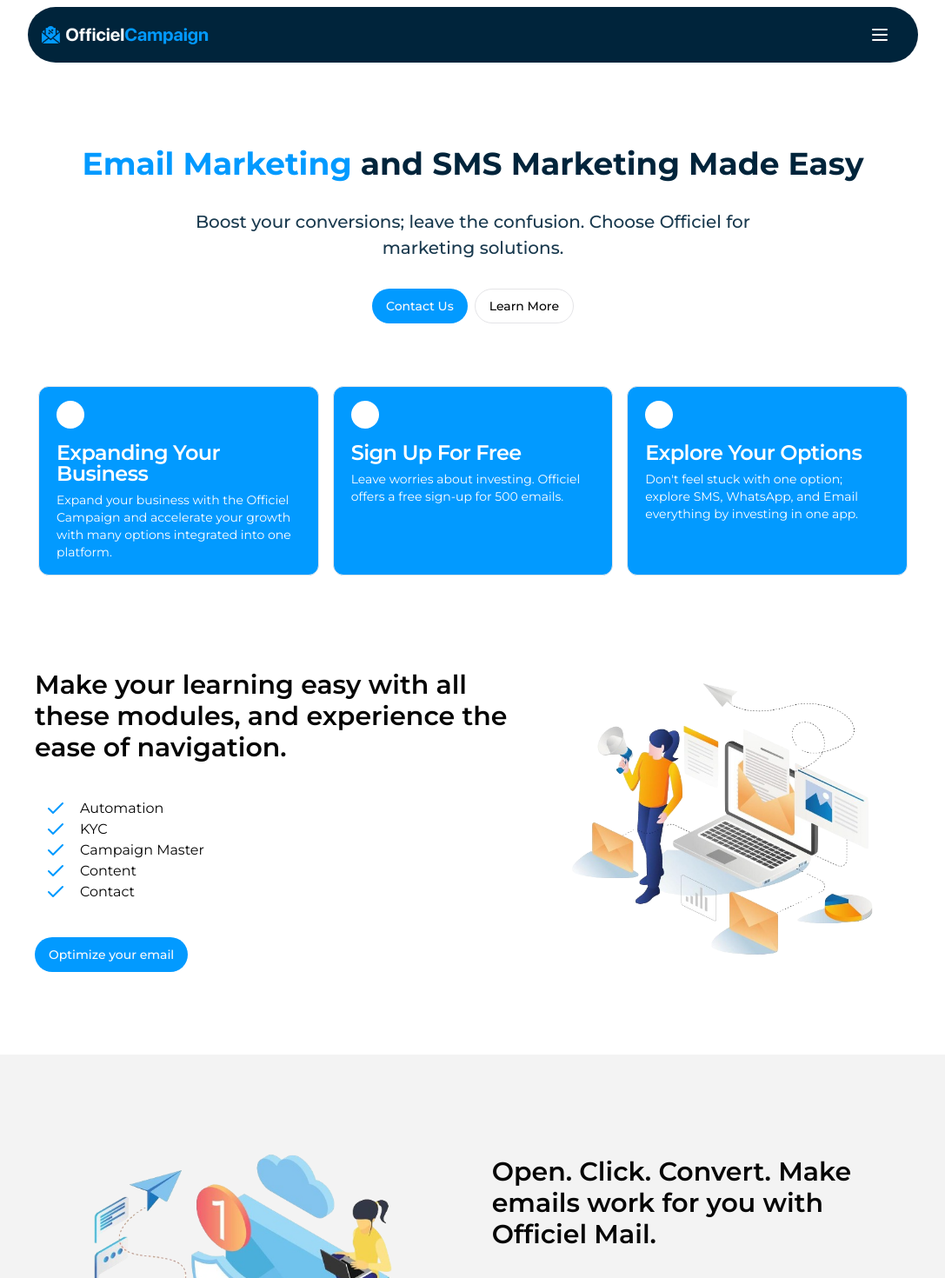
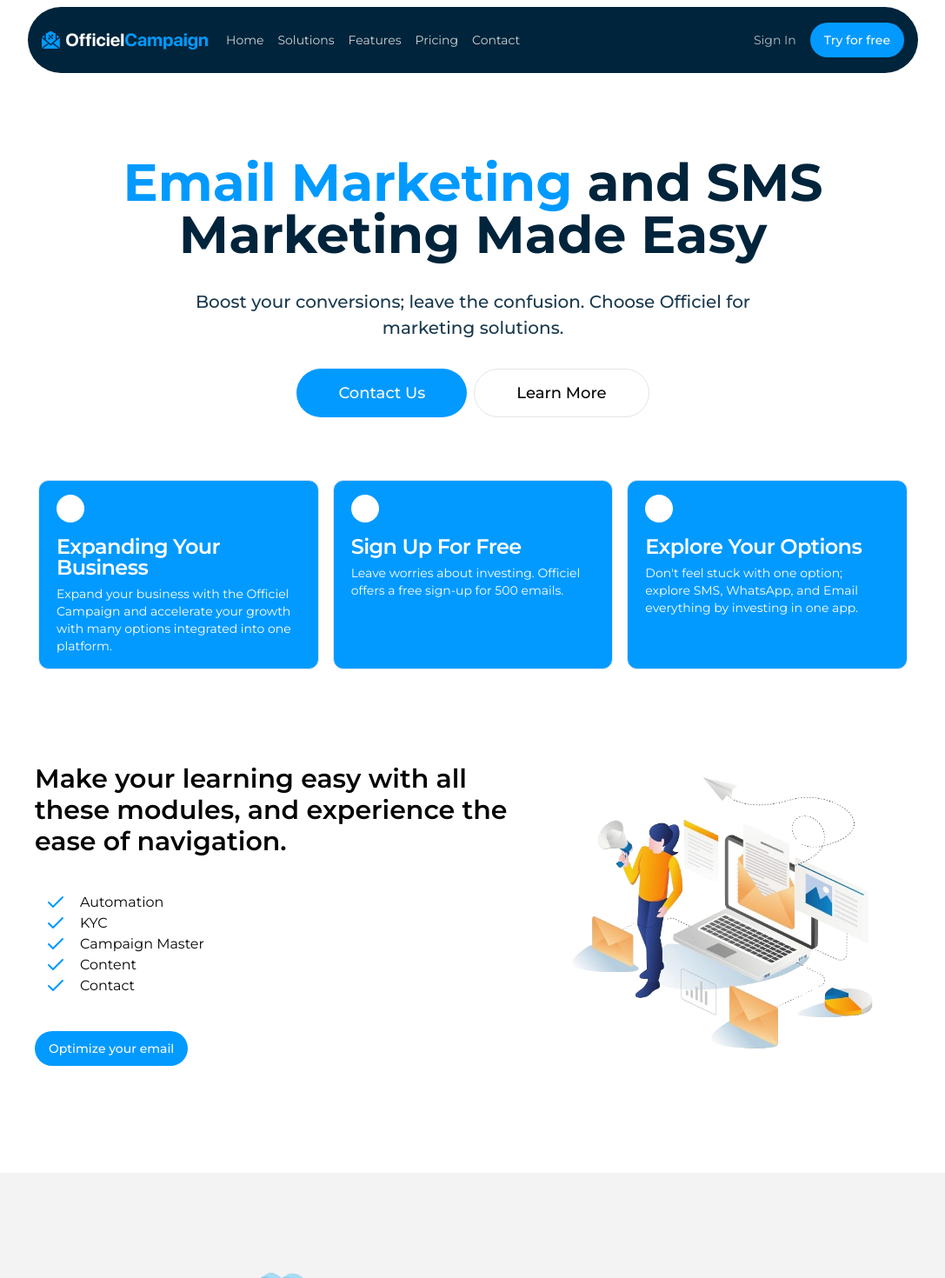
Before and after one commit to rutunjofficiel/campaigns, a Next.js app: page / in a window 1280 px wide. Shown: the top 1470 px of the page at 87% size, without its empty margins (96-1183 px from the left). Built offline with nearby package versions, Linux system fonts and the light colour scheme.

Commit message:
feat: checkpoint 1

```diff
--- a/app/page.js
+++ b/app/page.js
@@ -10,10 +10,10 @@
 
 export default function Page() {
   return (
-    <div className=" flex flex-col justify-center gap-8 px-3 ">
+    <div className=" flex flex-col justify-center gap-8">
       <Navbar />
       <Hero />
-      <div className="flex w-full flex-col justify-center gap-5">
+      <div className="flex w-full flex-col justify-center gap-12">
         <FeatureSection />
         <div className="w-full bg-[#F3F3F3]">
           <FeatureSection2 />
@@ -25,7 +25,7 @@
         </div>
         <Benefits />
       </div>
-      <div className="relative w-full bg-[#029AFF] py-16 ">
+      <div className="relative mt-24 w-full bg-[#029AFF] py-16 ">
         <CtaBottom />
       </div>
     </div>
--- a/components/(hero)/fficielCampaignServices.jsx
+++ b/components/(hero)/fficielCampaignServices.jsx
@@ -4,7 +4,7 @@
 
 export default function OfficielCampaignServices() {
   return (
-    <div className="md:mt-16 m-auto md:max-w-[64rem]">
+    <div className="m-auto  md:max-w-[64rem]">
       <div className=" flex flex-col gap-10 text-center  md:items-center">
         <h1 className="text-3xl font-bold">Officiel Campaign Services </h1>
         <p className="max-w-[42rem] text-xl font-medium   leading-normal text-[#00243B] opacity-90 ">
--- a/components/cta-bottom.jsx
+++ b/components/cta-bottom.jsx
@@ -12,14 +12,11 @@
             Well, bring the change and let Officiel handle all your tasks.
           </p>
           <div className="flex w-fit flex-row gap-2">
-            <Button className="lg:h-14 lg:rounded-full lg:px-12 lg:text-lg bg-[#029AFF]">
-              Try it now
+            <Button className="lg:h-14 lg:rounded-lg lg:px-12 lg:text-lg bg-white text-[#029AFF]">
+              Start for free
             </Button>
-            <Button
-              className="lg:h-14 lg:rounded-full lg:px-12 lg:text-lg "
-              variant="outline"
-            >
-              Subscribe
+            <Button className="lg:h-14 lg:rounded-full lg:px-12 lg:text-lg outline outline-1 outline-white">
+              Request more info
             </Button>
           </div>
         </div>
--- a/components/featuresChecklist.jsx
+++ b/components/featuresChecklist.jsx
@@ -13,6 +13,13 @@
           Leave internet worries behind, experience, and use Officiel SMS to
           shoot your shots.
         </h1>
+        <ul className="text-[0.8rem] md:text-[1rem]">
+          {officielCampaignModules.map((feature, index) => (
+            <li key={index}>
+              <HeroFeature feature={feature} />
+            </li>
+          ))}
+        </ul>
         <div className="flex w-fit flex-row gap-2">
           <Button className="lg:h-14 lg:rounded-full lg:px-12 lg:text-lg bg-[#029AFF]">
             Try it now
@@ -24,13 +31,6 @@
             Subscribe
           </Button>
         </div>
-        <ul className="text-[0.8rem] md:text-[1rem]">
-          {officielCampaignModules.map((feature, index) => (
-            <li key={index}>
-              <HeroFeature feature={feature} />
-            </li>
-          ))}
-        </ul>
       </div>
       <div className="lg:m-0 relative m-auto aspect-square w-[94vw] md:w-[80vw]">
         <Image
--- a/components/hero.js
+++ b/components/hero.js
@@ -7,7 +7,7 @@
   return (
     <section className="m-auto  flex flex-col gap-10 px-3 text-start md:mt-16 md:max-w-[64rem] md:items-center md:text-center">
       <div className="flex max-w-[64rem] flex-col items-start gap-4 md:items-center md:gap-8 ">
-        <h1 className="lg:text-7xl  text-4xl font-bold text-[#00243B]">
+        <h1 className="lg:text-7xl text-4xl  font-bold text-[#00243B] md:text-6xl">
           <span className="text-[#029AFF]">Email Marketing</span> and SMS
           Marketing Made Easy
         </h1>
@@ -16,11 +16,11 @@
           marketing solutions.
         </p>
         <div className="flex w-fit flex-row gap-2">
-          <Button className="lg:h-14 lg:rounded-full lg:px-12 lg:text-lg bg-[#029AFF]">
+          <Button className="md:h-14 md:rounded-full md:px-12 md:text-lg">
             Contact Us
           </Button>
           <Button
-            className="lg:h-14 lg:rounded-full lg:px-12 lg:text-lg "
+            className="md:h-14 md:rounded-full md:px-12 md:text-lg"
             variant="outline"
           >
             Learn More
--- a/components/navbar.jsx
+++ b/components/navbar.jsx
@@ -10,9 +10,9 @@
   return (
     <header>
       <nav
-        className={`${navHidden ? "rounded-[2rem]" : "rounded-[2rem]  rounded-b-[2rem]"} lg:px-4 lg:py-4 lg:mt-4 lg:flex-row m-auto mt-2 flex w-[85%]  flex-col items-center justify-between rounded-full bg-[#00243B] px-4 text-lg text-gray-700 md:max-w-[64rem] md:justify-between md:gap-3 `}
+        className={`${navHidden ? "rounded-[2rem]" : "rounded-[2rem]"} lg:px-4 lg:py-4 lg:mt-4 m-auto mt-2 flex w-[85%] flex-col items-center justify-between rounded-full bg-[#00243B] px-4 text-lg text-gray-700 md:max-w-[64rem] md:flex-row md:justify-between md:gap-3 `}
       >
-        <div className="lg:w-fit flex w-full flex-row items-center justify-between">
+        <div className="flex w-full flex-row items-center justify-between md:w-fit">
           <Link href="#">
             <div className="lg:m-0 relative m-auto h-16 w-48">
               <Image
@@ -29,7 +29,7 @@
           </Link>
           <Button
             variant="link"
-            className="lg:hidden"
+            className="md:hidden"
             onClick={() => {
               console.log(navHidden);
               setNavHidden(!navHidden);
@@ -72,7 +72,7 @@
         </div>
 
         <div
-          className={`${navHidden ? "hidden" : "flex"} lg:flex lg:flex-row m-auto w-[85%] flex-col justify-between gap-3 bg-[#00243B] py-3 md:items-center md:bg-transparent`}
+          className={`${navHidden ? "hidden" : "flex"} m-auto w-full flex-col justify-between gap-3 bg-[#00243B] py-3 md:flex md:flex-row md:items-center md:bg-transparent`}
           id="menu"
         >
           <ul
@@ -98,7 +98,7 @@
           <div className="flex flex-row items-center justify-center gap-2 align-middle">
             <Link
               className="block py-2 text-sm text-white opacity-70  duration-200 hover:opacity-100 md:px-2 md:py-4"
-              href="#"
+              href="/signIn"
             >
               Sign In
             </Link>
```
